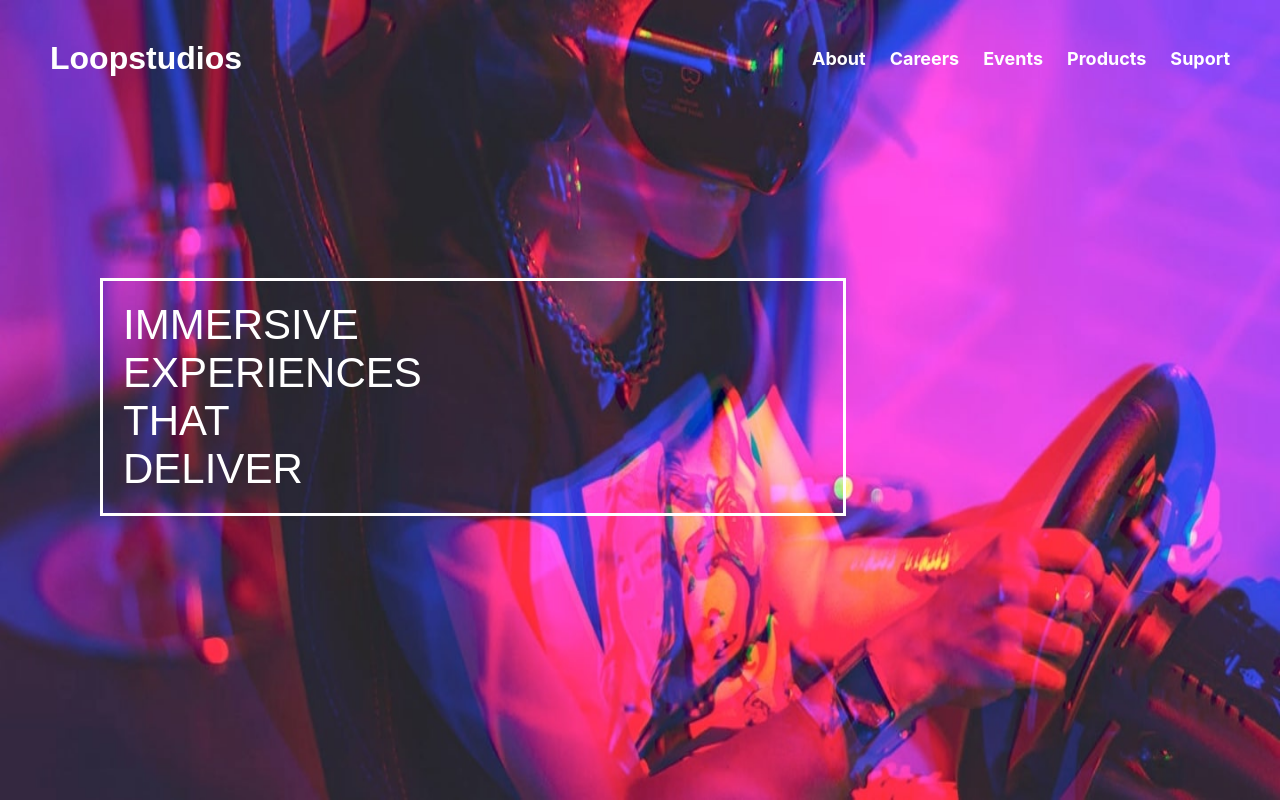
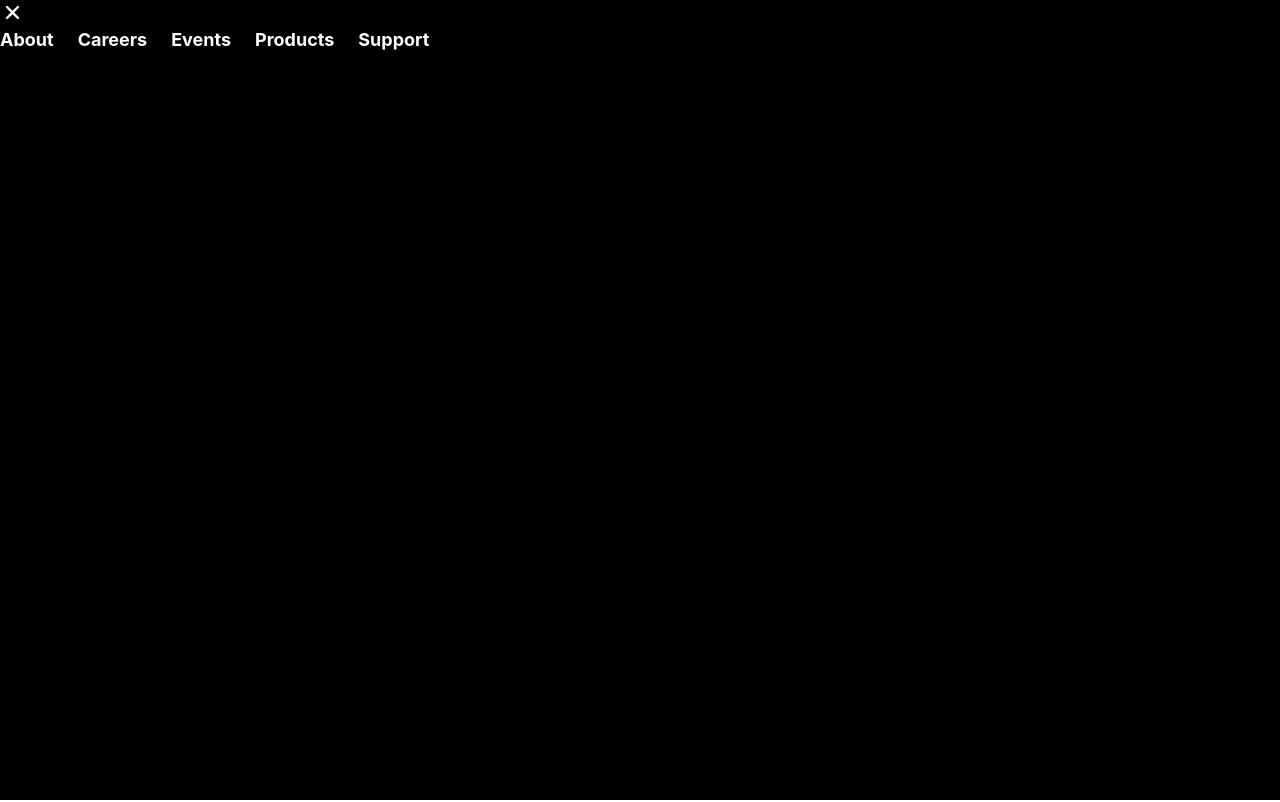
Before and after one commit to Arttutu/loopstudios, a React (Create React App) app: page / in a window 1280 px wide. Shown: the top 802 px of the page. Built offline with nearby package versions, Linux system fonts and the light colour scheme.

Commit message:
começando a criar um meno mobile

```diff
--- a/src/App.js
+++ b/src/App.js
@@ -5,13 +5,19 @@ import Sobre from "./Componentes/Sobre";
 import Separador from "./Componentes/Separador";
 import Criacao from "./Componentes/Criacao";
 import Rodape from "./Componentes/Rodape";
+import { useState } from "react";
+import MenuMobile from "./Componentes/MenuMobile";
 
 function App() {
+  const [menuOpen, setMenuOpen] = useState(true);
   return (
     <>
     <GlobalStyle />
+    <header>
+      <MenuMobile menuOpen = {menuOpen} setMenuOpen = {setMenuOpen} />
+      <Banner />
+    </header>
     <main>
-      <Banner />
       <Separador />
       <Sobre />
       <Separador />
--- /dev/null
+++ b/src/Componentes/MenuMobile/index.jsx
@@ -0,0 +1,37 @@
+import React from 'react'
+import { IoClose } from 'react-icons/io5';
+import { LinkMenu, NavLista } from '../Nav';
+import { styled } from 'styled-components';
+import { cor2 } from '../UI/variaveis';
+const Container = styled.div`
+    position: absolute;
+    height: 100%;
+    width: 100%;
+    background-color: ${cor2};
+`
+export default function MenuMobile({menuOpen, setMenuOPen}) {
+  return (
+    <Container>
+        <IoClose size={25} color="#fff"/>
+        <nav>
+        <NavLista >
+          <li>
+            <LinkMenu> About</LinkMenu>
+          </li>
+          <li>
+            <LinkMenu> Careers</LinkMenu>
+          </li>
+          <li>
+            <LinkMenu> Events</LinkMenu>
+          </li>
+          <li>
+            <LinkMenu> Products</LinkMenu>
+          </li>
+          <li>
+            <LinkMenu> Support</LinkMenu>
+          </li>
+        </NavLista>
+      </nav>
+    </Container>
+  )
+}
--- a/src/Componentes/Nav/index.jsx
+++ b/src/Componentes/Nav/index.jsx
@@ -1,41 +1,64 @@
-import React from 'react'
-import { styled } from 'styled-components'
-import { cor1 } from '../UI/variaveis'
+import React, { useState } from 'react';
+import styled from 'styled-components';
+import { cor1 } from '../UI/variaveis';
 
-const NavLista = styled.ul`
+ export const NavLista = styled.ul`
   display: flex;
   list-style: none;
   gap: 1.5rem;
-    @media (max-width: 768px){
+
+  @media (max-width: 768px) {
     flex-direction: column;
+    display: ${({ isMobileOpen }) => (isMobileOpen ? 'flex' : 'none')};
+    position: absolute;
+    top: calc(100% + 10px);
+    left: 0;
+    width: 100%;
+    background-color: black;
+    color: white;
+    padding: 20px;
+    z-index: 999;
   }
-`
-const LinkMenu = styled.a`
+`;
+
+export const LinkMenu = styled.a`
   font-size: 18px;
   font-weight: bolder;
   color: ${cor1};
   transition: 0.5s;
   cursor: pointer;
-    &:hover{
+
+  &:hover {
     text-decoration: underline 3px;
+  }
+`;
 
-    }
 
-`
+
 export default function Nav() {
+  const [isMobileOpen, setIsMobileOpen] = useState(false);
+
   return (
     <>
-
       <nav>
         <NavLista>
-                <li><LinkMenu> About</LinkMenu></li>
-                <li><LinkMenu> Careers</LinkMenu></li>
-                <li><LinkMenu> Events</LinkMenu></li>
-                <li><LinkMenu> Products</LinkMenu></li>
-                <li><LinkMenu> Suport</LinkMenu></li>
+          <li>
+            <LinkMenu> About</LinkMenu>
+          </li>
+          <li>
+            <LinkMenu> Careers</LinkMenu>
+          </li>
+          <li>
+            <LinkMenu> Events</LinkMenu>
+          </li>
+          <li>
+            <LinkMenu> Products</LinkMenu>
+          </li>
+          <li>
+            <LinkMenu> Support</LinkMenu>
+          </li>
         </NavLista>
       </nav>
     </>
-
-  )
+  );
 }
```
Lines whose indentation alone changed are shown as unchanged.
